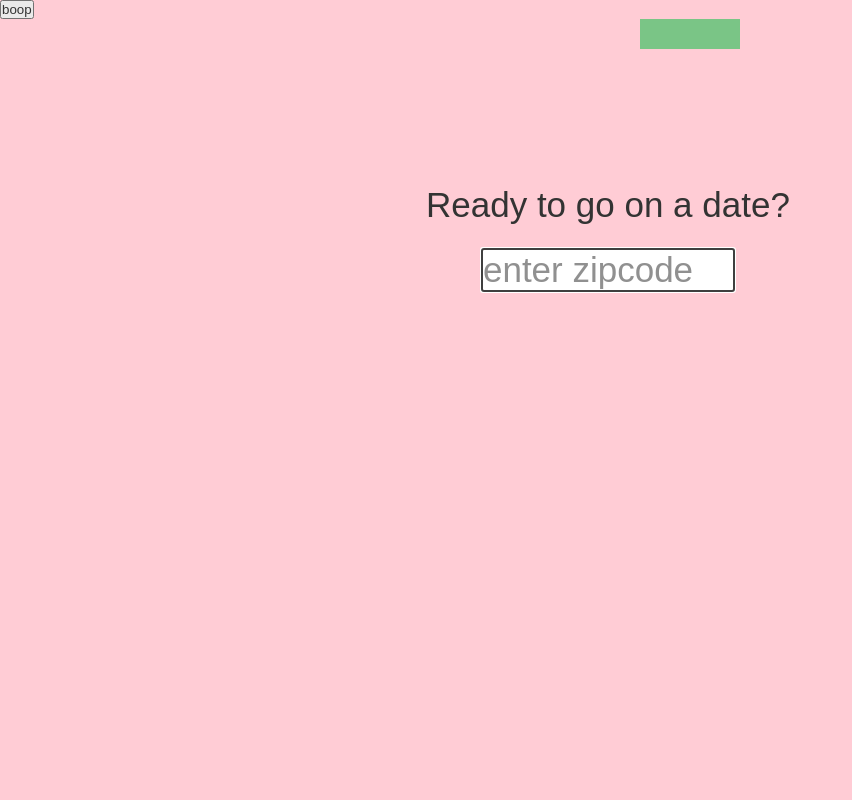
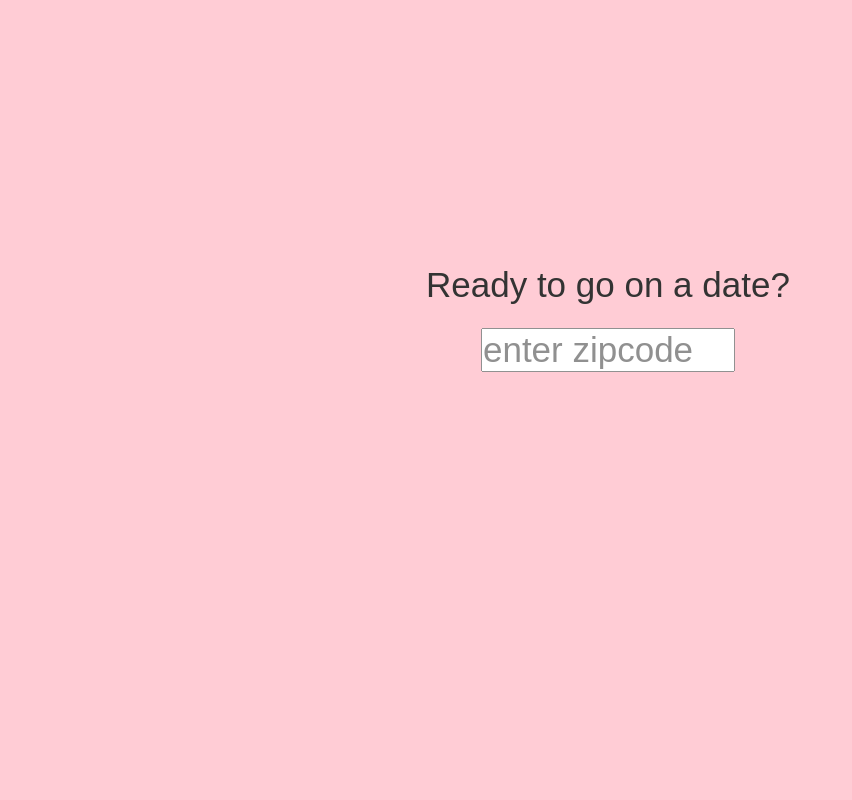
Before and after one commit to swamplilly/calhacks2015, a PHP site: page /index.html in a window 1280 px wide. Shown: the whole page, without its empty margins (0-852 px from the left). Run offline with PHP 8.4, Linux system fonts and the light colour scheme; some libraries are stand-ins or nearby versions.

Commit message:
Revert "Procfile, js file added"
This reverts commit 5ed7d8e22912e456c648e450a48a141d38b47be0.

```diff
--- a/bamfjav.js
+++ /dev/null
@@ -1,36 +0,0 @@
-$(document).ready(function()
-{
-	// $("#zipcode").bind("click",function()
-	// {
-	// 	alert("Hello");
-	// }
-
-	// $('.form').data('bgcolor', 'pink').hover(function()
-	// {
-	// 	 var $this = $(this);
- //    	var newBgc = $this.data('bgcolor');
- //    	$this.data('bgcolor', $this.css('background-color')).css('background-color', newBgc);
-	// }
-
-	// $("#geotest").hover(
-	// function()
-	// {
-	// 	var $this = $(this);
-	// 	$this.data("bgcolor", $this.css('background-color')).css('background-color', 'yellow');
-	// },
-	// function()
-	// {
-	// 	var $this = $(this);
-	// 	$this.css('background-color'), $this.data('bgcolor'));
-	// }
-
-	$('#geotest').mouseenter(
-		function()
-	{
-		var $this = $(this);
-		$this.animate(
-		{
-			width: '+=20px'
-		});
-	});
-}
--- a/bamfstyle.css
+++ b/bamfstyle.css
@@ -18,7 +18,7 @@
   line-height: 50px;
   position: absolute;
   left: 45%;
-  top: 35%;
+  top: 45%;
   margin: -100px 0 0 -150px;
   font-size: 35px;
   font-family: sans-serif; }
@@ -34,11 +34,4 @@
   font-size: 35px;
   top: 45%; }
 
-#geotest {
-  height: 30px;
-  width: 100px;
-  background-color: #59b768;
-  line-height: 12px;
-  margin-left: 50%; }
-
 /*# sourceMappingURL=bamfstyle.css.map */
--- a/bamfstyle.scss
+++ b/bamfstyle.scss
@@ -23,7 +23,7 @@
 	line-height: 50px;
 	position:absolute;
 	left:45%;
-	top:35%;
+	top:45%;
 	margin:-100px 0 0 -150px;
 	font-size: 35px;
 	font-family: sans-serif;
@@ -45,12 +45,3 @@
 	font-size: 35px;
 	top: 45%;
 }
-
-#geotest
-{
-	height: 30px;
-	width: 100px;
-	background-color: #59b768;
-	line-height: 12px;
-	margin-left: 50%;
-}
--- a/index.html
+++ b/index.html
@@ -3,78 +3,17 @@
 <head>
 	<title>Calhacks 2015!!!!! by Lilly, Christina and Elwin</title>
 	<link rel="stylesheet" type="text/css" href="bamfstyle.css">
-	<!-- <script language="javascript" type="text/javascript" src="bamfjav.js"></script> -->
-	<script src="https://ajax.googleapis.com/ajax/libs/jquery/2.1.4/jquery.min.js"></script>
-	<script type="text/javascript" src="bamfjav.js"></script>
 </head>
-<body onload="document.zipform.zipcode.focus();">
+<body>
 	<div id="bg">
 		<div id="text">
 			Ready to go on a date?
-			<div id="submitwrap">
-				<form name="zipform">
-				<input type="text" name="zipcode" id="zipcode" class="inputzip" placeholder="enter zipcode"/>
-				</form>
-			</div>
+		<div id="submitwrap">
+			<form>
+			<input type="text" name="zipcode" class="inputzip" placeholder="enter zipcode"/>
+			</form>
 		</div>
-		<button onclick="getLocation(); showPosition();">boop</button>
-		<p id="geotest">
-		</p>
-		<div id="b1" class="tada">
-		</div>
-		<div id="b2" class="tada">
 		</div>
 	</div>
-	<script>
-	var x = document.getElementById("geotest");
-
-	function showPosition(position)
-	{
-		console.log(position.coords.latitude);
-		// x.innerHTML = "Latitude: " + position.coords.latitude + "<br>Longitude: " + posiiton.coords.longitude;
-		// var lat = position.coords.latitude.toString();
-		// var lon = position.coords.longitude.toString();
-		// x.innerHTML = "Latitude: " +  "<br>Longitude: ";
-	}
-
-	// function showError(error) {
-	// switch(error.code) {
-	// 	case error.PERMISSION_DENIED:
-	// 		alert("User denied the request for Geolocation.");
-	// 		break;
-	// 	case error.POSITION_UNAVAILABLE:
-	// 		alert("Location information is unavailable.");
-	// 		break;
-	// 	case error.TIMEOUT:
-	// 		alert("The request to get user location timed out.");
-	// 		break;
-	// 	case error.UNKNOWN_ERROR:
-	// 		alert("An unknown error occurred.");
-	// 		break;
-	// }
-
-	function getLocation()
-	{
-		if (navigator.geolocation)
-		{
-			// var optn =
-			// {
-			// 	enableHighAccuracy : true,
-			// 	timeout : Infinity,
-			// 	maximumAge : 0
-			// };
-			navigator.geolocation.getCurrentPosition(showPosition);
-
-		} else
-		{
-			x.innerHTML = "Geolocation is not supported by this browser.";
-		}
-	}
-
-	// function boop()
-	// {
-	// 	window.alert("hiya");
-	// }
-	</script
 </body>
 </html>
```
Also changed, not shown: 2 other files.
